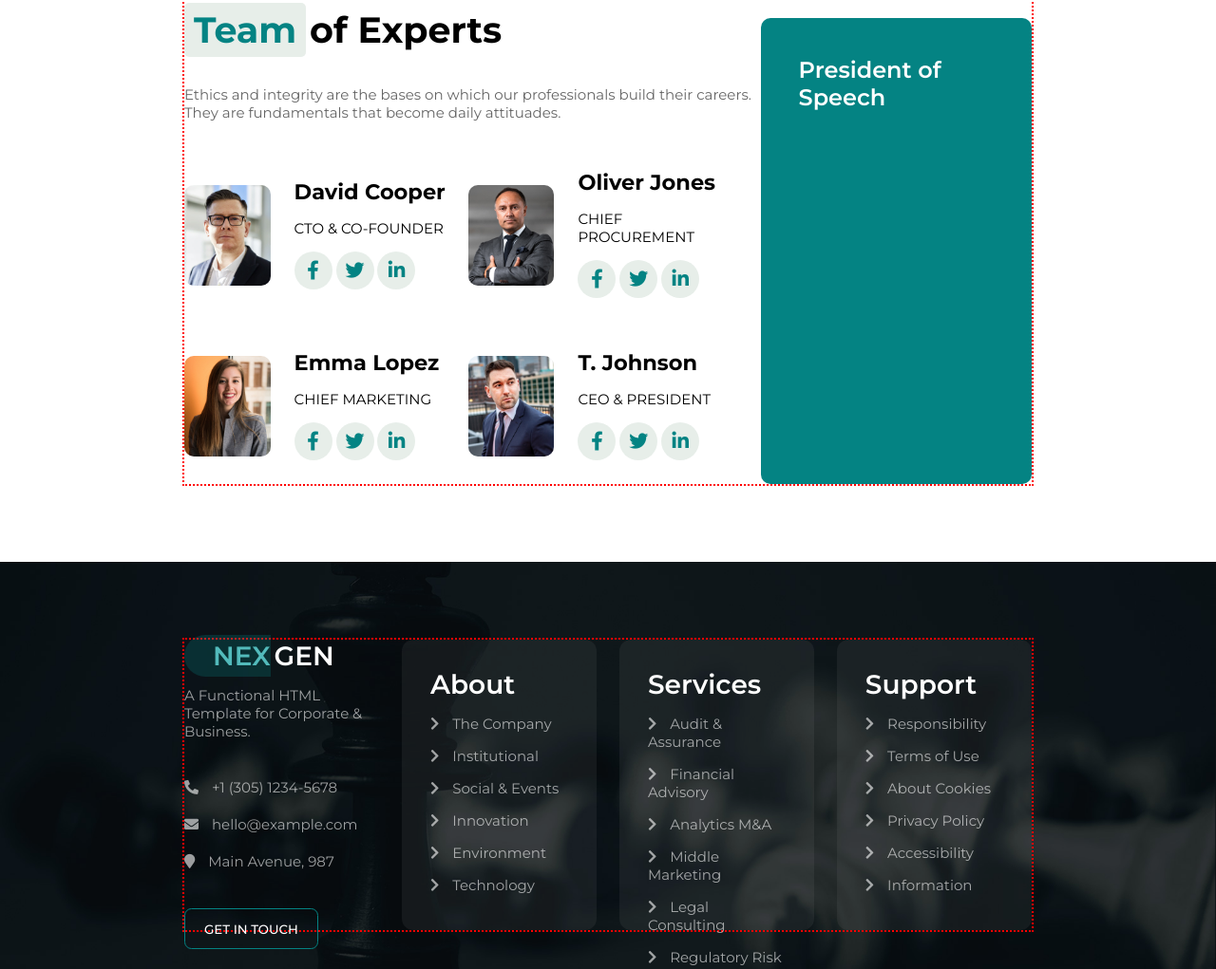
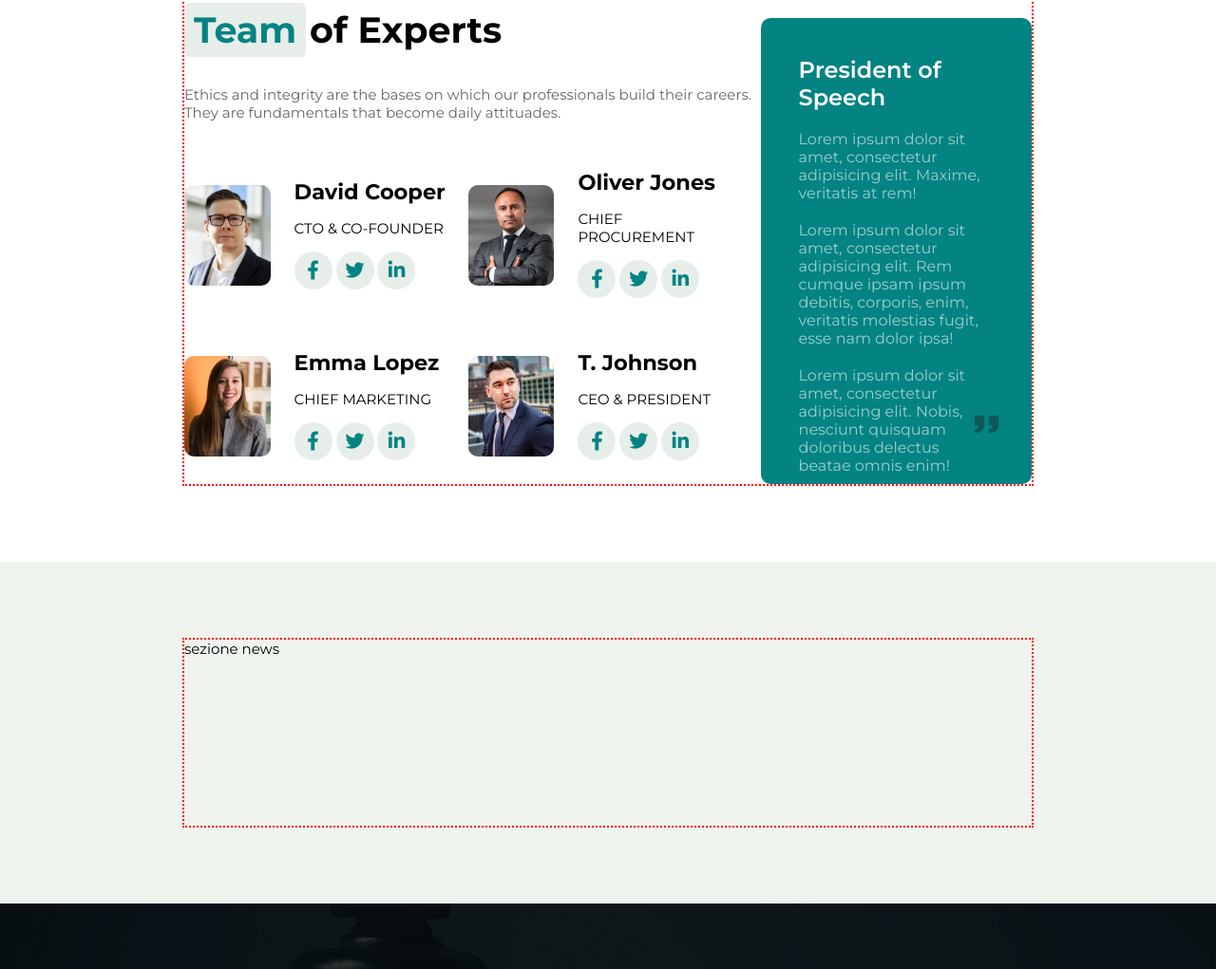
Before and after one commit to giuseppedagostino/proj-html-vuejs, a website: page index.html in a window 1280 px wide. Shown: the part 3018-4039 px from the top of the page at 95% size. Drawn offline with nearby package versions, Linux system fonts and the light colour scheme.

Commit message:
Sezione Team completata

```diff
--- a/index.html
+++ b/index.html
@@ -220,7 +220,7 @@
       </section>
       <!-- /sezione services -->
 
-      <!-- sezione services -->
+      <!-- sezione team -->
       <section id="team" class="padding">
         <div class="container_70">
 
@@ -330,11 +330,24 @@
           <!-- sezione destra -->
           <div class="right">
             <h2 class="mid_subtitle">President of Speech</h2>
+            <p>Lorem ipsum dolor sit amet, consectetur adipisicing elit. Maxime, veritatis at rem!</p>
+            <p>Lorem ipsum dolor sit amet, consectetur adipisicing elit. Rem cumque ipsam ipsum debitis, corporis, enim, veritatis molestias fugit, esse nam dolor ipsa!</p>
+            <p>Lorem ipsum dolor sit amet, consectetur adipisicing elit. Nobis, nesciunt quisquam doloribus delectus beatae omnis enim!</p>
+            <h3>T. Johnson</h3>
+            <img src="img/virgolette.png">
           </div>
 
         </div>
       </section>
-      <!-- /sezione services -->
+      <!-- /sezione team -->
+
+      <!-- sezione news-->
+      <section id="news" class="padding">
+        <div class="container_70">
+          sezione news
+        </div>
+      </section>
+      <!-- /sezione news -->
     </main>
     <!-- /main -->
 
--- a/src/partials/_main.scss
+++ b/src/partials/_main.scss
@@ -275,8 +275,35 @@ main {
         .mid_subtitle {
           font-size: 24px;
         }
+        p {
+          margin: 20px 0;
+          font-size: 16px;
+          color: white;
+          opacity: 0.6;
+        }
+        h3 {
+          color: white;
+          opacity: 0.8;
+        }
+        img {
+          position: absolute;
+          bottom: 45px;
+          right: 30px;
+          width: 35px;
+          transform: rotate(180deg);
+          opacity: 0.4;
+        }
       }
     }
   }
   // FINE TEAM
+
+  // NEWS
+  #news {
+    background-color: $panna;
+    .container_70 {
+      height: 200px;
+    }
+  }
+  // FINE NEWS
 }
--- a/src/partials/_variables.scss
+++ b/src/partials/_variables.scss
@@ -9,6 +9,7 @@ $lightGrey: #e7eee9;
 $darkGrey: #1d2528;
 $darkenDarkGrey: darken($darkGrey, 4%);
 $almostBlack: #111117;
+$panna: #EEF4ED;
 
 // HEADER
 $headerBaseHeight: 40px;
```
Also changed, not shown: css/app.css, img/virgolette.png (added).
